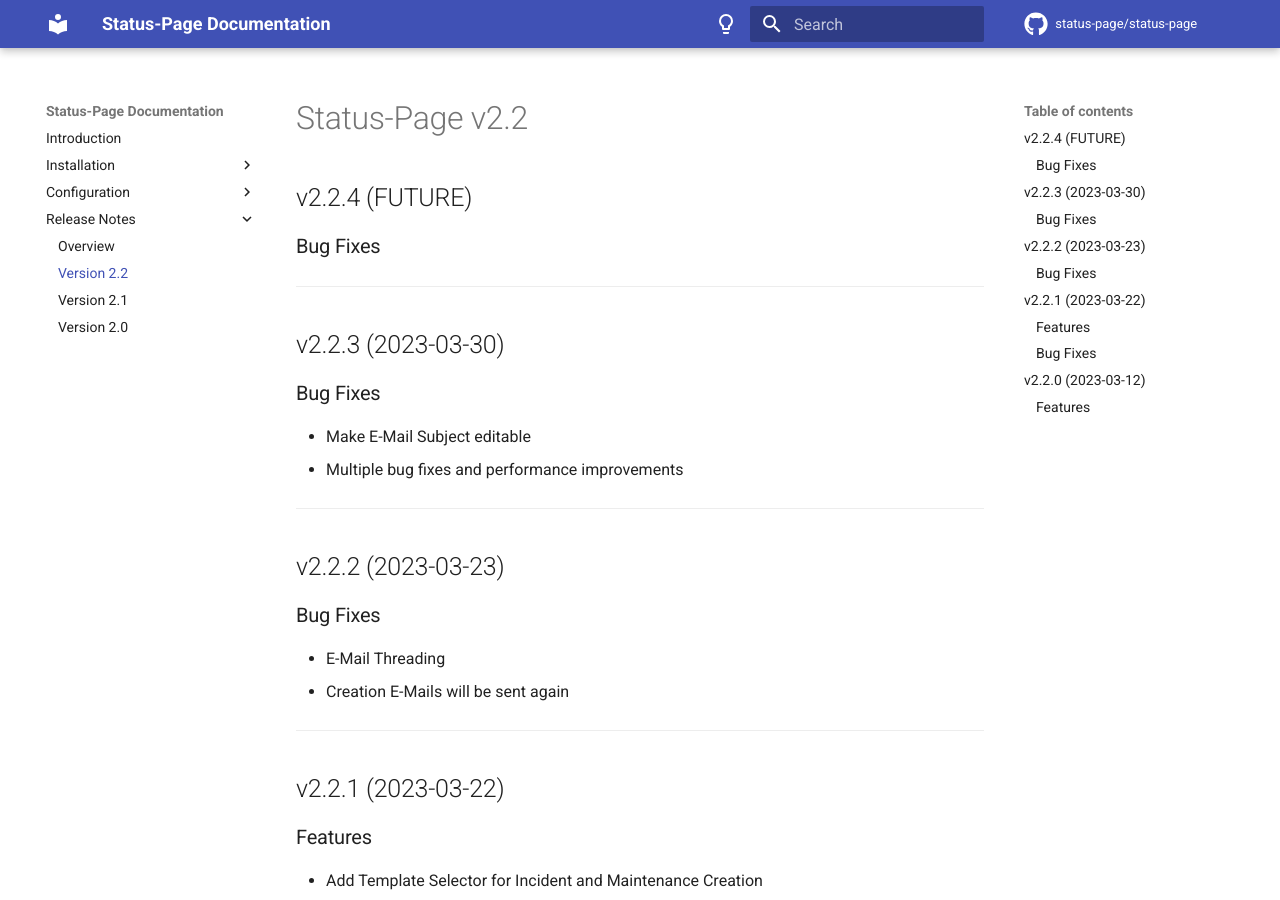
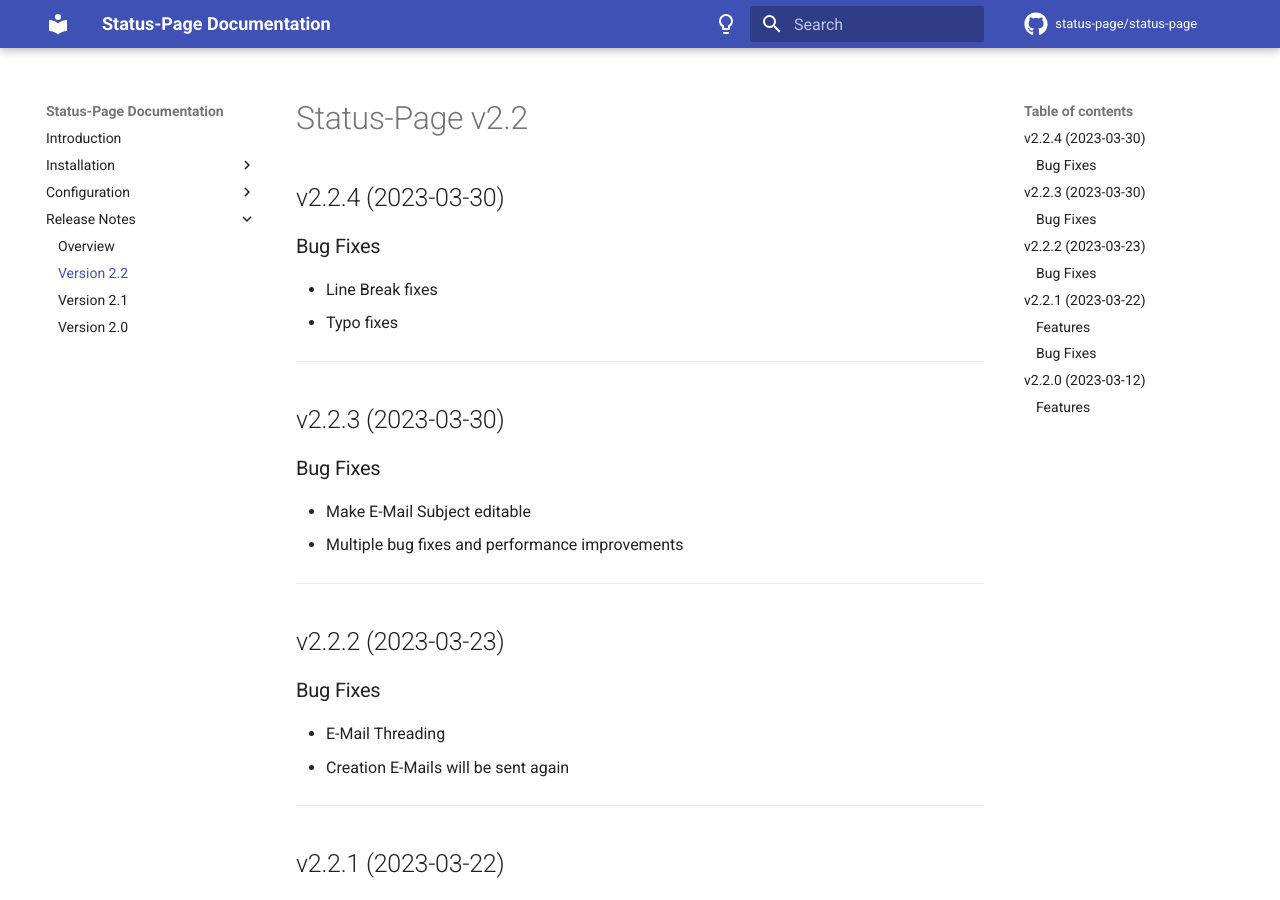
Before and after one commit to Status-Page/Status-Page, an MkDocs documentation site: the page built from docs/release-notes/version-2.2.md, in a window 1280 px wide and 900 px high. Built offline with MkDocs 1.6.1 and Material for MkDocs 9.7.7, drawn with Linux system fonts in a browser that asks for light colours; comment, search, counter and statistics services are not loaded.

Commit message:
chore: release v2.2.4 🎉

```diff
--- a/docs/release-notes/version-2.2.md
+++ b/docs/release-notes/version-2.2.md
@@ -1,8 +1,10 @@
 # Status-Page v2.2
 
-## v2.2.4 (FUTURE)
+## v2.2.4 (2023-03-30)
 
 ### Bug Fixes
+* Line Break fixes
+* Typo fixes
 
 ---
 
```
Also changed, not shown: 1 other file.
